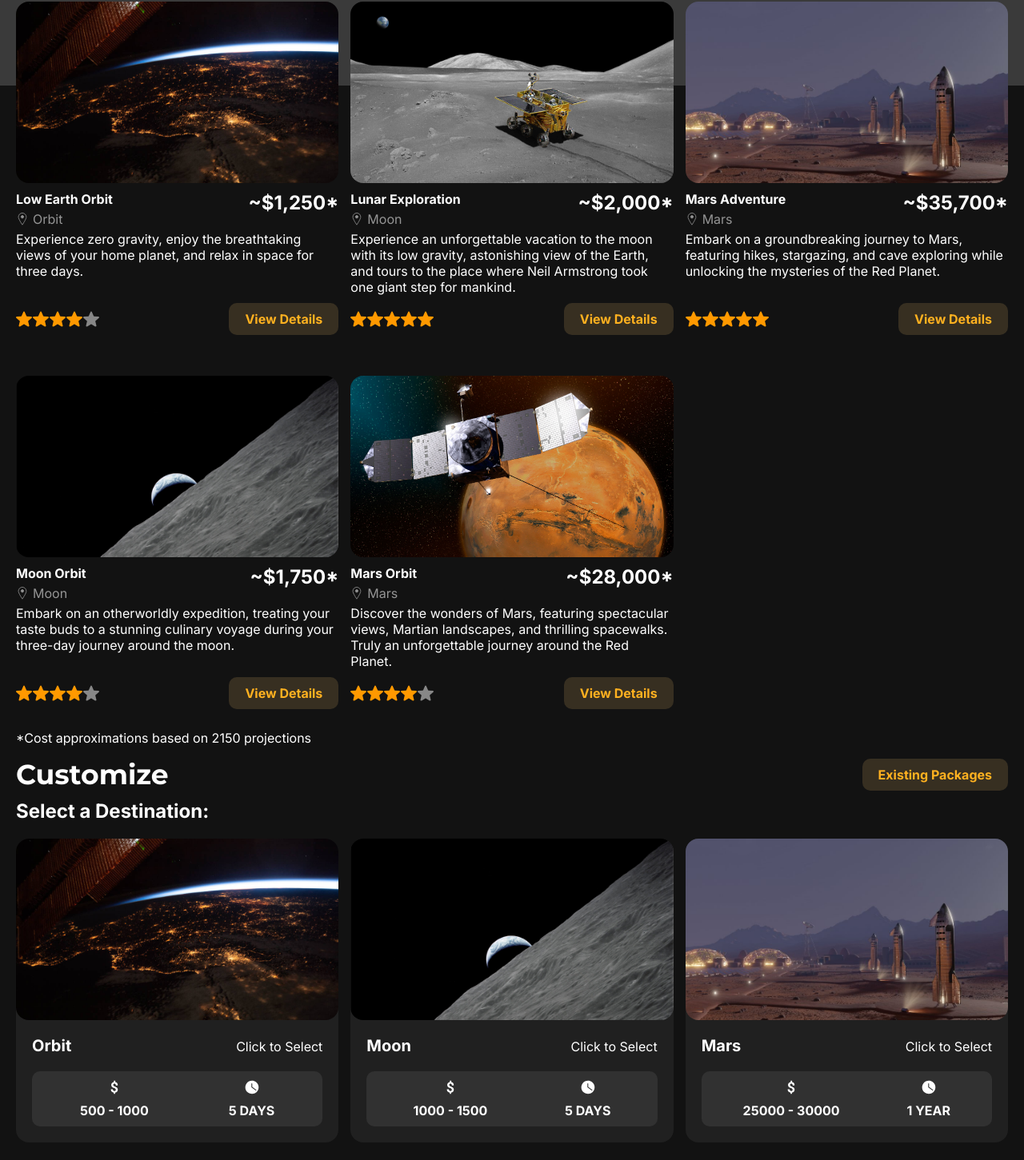
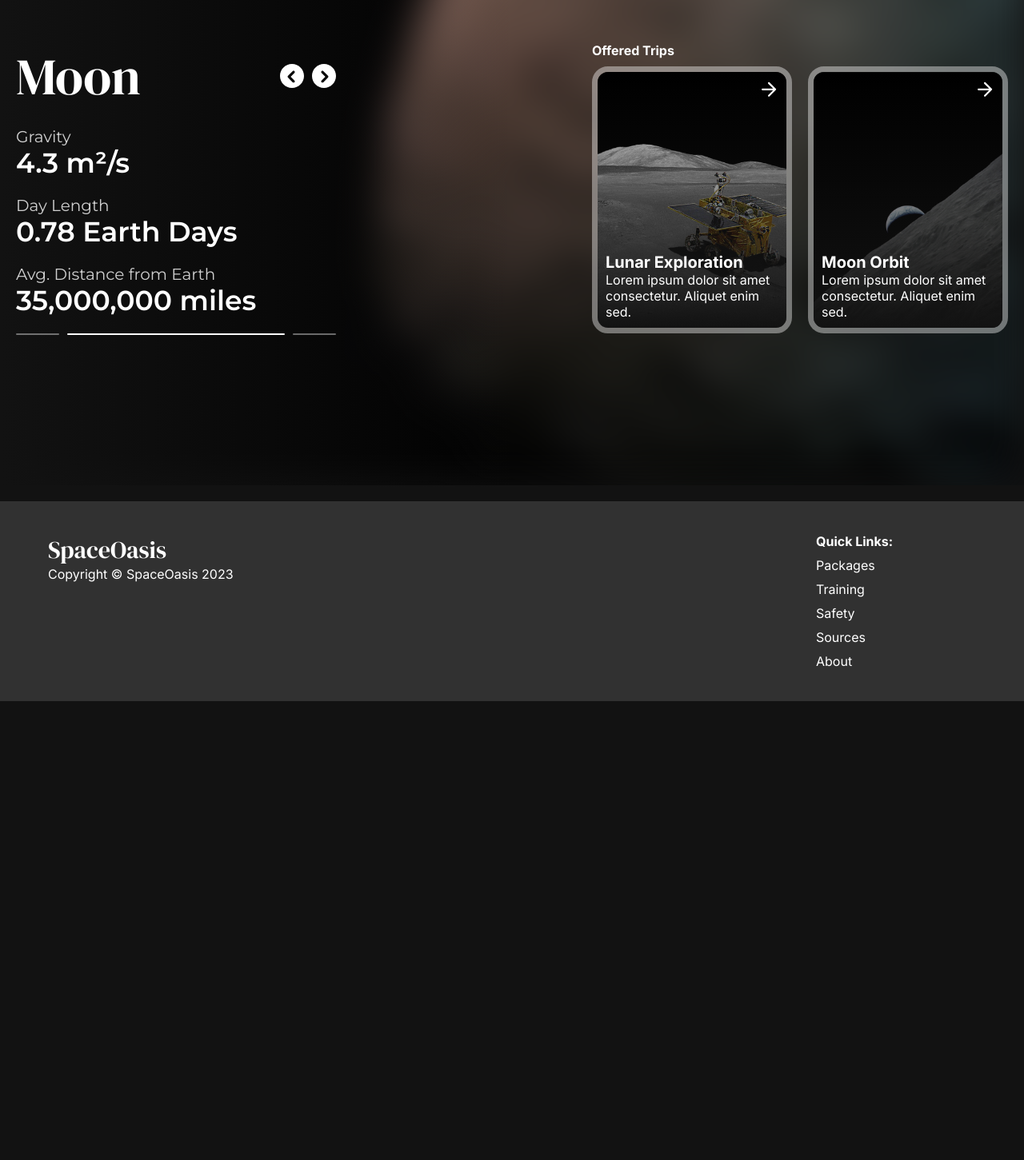
Before and after one commit to Achintya72/space-oasis, a Next.js app: page /packages in a window 1280 px wide. Shown: the part 193-1644 px from the top of the page at 80% size. After the commit the page ends 1070 px from the top, so only its background shows below. Built offline with nearby package versions, Linux system fonts and the light colour scheme.

Commit message:
Finished Packages

```diff
--- /dev/null
+++ b/components/Icon/LeftButton.jsx
@@ -0,0 +1,7 @@
+export default function LeftButton({ size, onClick }) {
+    return (
+        <svg onClick={onClick} width={size} height={size} viewBox="0 0 45 45" fill="none" xmlns="http://www.w3.org/2000/svg">
+            <path fillRule="evenodd" clipRule="evenodd" d="M22.5 45C10.0736 45 0 34.9264 0 22.5C0 10.0736 10.0736 0 22.5 0C34.9264 0 45 10.0736 45 22.5C45 34.9264 34.9264 45 22.5 45ZM23.7236 13.5623C24.6512 12.6347 26.1552 12.6347 27.0829 13.5623C28.0105 14.4899 28.0105 15.9939 27.0829 16.9216L20.0528 23.9516L27.0829 30.9817C28.0105 31.9093 28.0105 33.4133 27.0829 34.3409C26.1552 35.2686 24.6512 35.2686 23.7236 34.3409L15.0139 25.6313C14.0863 24.7036 14.0863 23.1996 15.0139 22.272L23.7236 13.5623Z" fill="currentColor" />
+        </svg>
+    )
+}
--- /dev/null
+++ b/components/Icon/RightButton.jsx
@@ -0,0 +1,7 @@
+export default function RightButton({ size, onClick }) {
+    return (
+        <svg onClick={onClick} width={size} height={size} viewBox="0 0 45 45" fill="none" xmlns="http://www.w3.org/2000/svg">
+            <path fillRule="evenodd" clipRule="evenodd" d="M22.5 45C34.9264 45 45 34.9264 45 22.5C45 10.0736 34.9264 0 22.5 0C10.0736 0 0 10.0736 0 22.5C0 34.9264 10.0736 45 22.5 45ZM21.2764 13.5623C20.3488 12.6347 18.8448 12.6347 17.9171 13.5623C16.9895 14.4899 16.9895 15.9939 17.9171 16.9216L24.9472 23.9516L17.9171 30.9817C16.9895 31.9093 16.9895 33.4133 17.9171 34.3409C18.8448 35.2686 20.3488 35.2686 21.2764 34.3409L29.9861 25.6313C30.9137 24.7036 30.9137 23.1996 29.9861 22.272L21.2764 13.5623Z" fill="currentColor" />
+        </svg>
+    )
+}
--- a/components/Icon/index.jsx
+++ b/components/Icon/index.jsx
@@ -31,8 +31,10 @@ import Cart from "./Cart";
 import Calendar from "./Calendar";
 import Arrive from "./Arrive";
 import Depart from "./Depart";
+import RightButton from "./RightButton";
+import LeftButton from "./LeftButton";
 
-function Icon({ name, size }) {
+function Icon({ name, size, onClick = () => { } }) {
     const icons = {
         menu: <MenuIcon size={size} />,
         close: <CloseIcon size={size} />,
@@ -66,7 +68,9 @@ function Icon({ name, size }) {
         cart: <Cart size={size} />,
         calendar: <Calendar size={size} />,
         arrive: <Arrive size={size} />,
-        depart: <Depart size={size} />
+        depart: <Depart size={size} />,
+        rightButton: <RightButton size={size} onClick={onClick} />,
+        leftButton: <LeftButton size={size} onClick={onClick} />
     }
     return icons[name];
 }
--- a/pages/packages/_locationcard.jsx
+++ /dev/null
@@ -1,44 +0,0 @@
-import styles from "./styles.module.css"
-import Image from "next/image";
-import { Icon } from "../../components";
-
-export default function LocationCard({ img, title, time, description, price, active, onClick }) {
-
-    const getStyle = () => {
-        if (active) {
-            return "activeLocationCard";
-        }
-        else {
-            return "locationCard";
-        }
-    }
-
-    return (
-        <div onClick={onClick} className={styles[getStyle()]}>
-            <div className={styles.cardImg}>
-                <Image
-                    src={img}
-                    fill
-                    alt={description}
-                />
-            </div>
-            <div className={styles.locationText}>
-                <div style={{ display: "flex", justifyContent: "space-between", alignItems: "baseline" }}>
-                    <h4>{title}</h4>
-                    <p className={active ? styles.selectedText : null}>{active ? "Selected" : "Click to Select"}</p>
-                </div>
-                <p>{description}</p>
-                <div className={styles.iconPairs}>
-                    <div className={styles.pair}>
-                        <Icon name="money" size={20} />
-                        <p>{price}</p>
-                    </div>
-                    <div className={styles.pair}>
-                        <Icon name="time" size={20} />
-                        <p>{time}</p>
-                    </div>
-                </div>
-            </div>
-        </div>
-    )
-}
--- a/pages/packages/content.json
+++ b/pages/packages/content.json
@@ -4,6 +4,7 @@
             "title": "Low Earth Orbit",
             "img": "/static/packages/LowEarthOrbit.jpg",
             "description": "Experience zero gravity, enjoy the breathtaking views of your home planet, and relax in space for three days.",
+            "short_description": "Lorem ipsum dolor sit amet consectetur. Aliquet enim sed.",
             "price": 1250,
             "location": "Orbit",
             "stars": 4
@@ -12,6 +13,7 @@
             "title": "Lunar Exploration",
             "img": "/static/packages/Moon.jpg",
             "description": "Experience an unforgettable vacation to the moon with its low gravity, astonishing view of the Earth, and tours to the place where Neil Armstrong took one giant step for mankind.",
+            "short_description": "Lorem ipsum dolor sit amet consectetur. Aliquet enim sed.",
             "price": 2000,
             "location": "Moon",
             "stars": 5
@@ -20,6 +22,7 @@
             "title": "Mars Adventure",
             "img": "/static/packages/Mars.png",
             "description": "Embark on a groundbreaking journey to Mars, featuring hikes, stargazing, and cave exploring while unlocking the mysteries of the Red Planet.",
+            "short_description": "Lorem ipsum dolor sit amet consectetur. Aliquet enim sed.",
             "price": 35700,
             "location": "Mars",
             "stars": 5
@@ -29,6 +32,7 @@
             "img": "/static/packages/MoonOrbit.jpg",
             "location": "Moon",
             "description": "Embark on an otherworldly expedition, treating your taste buds to a stunning culinary voyage during your three-day journey around the moon.",
+            "short_description": "Lorem ipsum dolor sit amet consectetur. Aliquet enim sed.",
             "price": 1750,
             "stars": 4
         },
@@ -36,6 +40,7 @@
             "title": "Mars Orbit",
             "location": "Mars",
             "description": "Discover the wonders of Mars, featuring spectacular views, Martian landscapes, and thrilling spacewalks. Truly an unforgettable journey around the Red Planet.",
+            "short_description": "Lorem ipsum dolor sit amet consectetur. Aliquet enim sed.",
             "price": 28000,
             "stars": 4,
             "img": "/static/packages/MarsOrbit.jpg"
@@ -43,22 +48,42 @@
     ],
     "locations": [
         {
-            "img": "/static/packages/LowEarthOrbit.jpg",
-            "price": "500 - 1000",
-            "time": "5 DAYS",
-            "title": "Orbit"
+            "img": "/static/Gallery/LowEarth1.png",
+            "packages": [
+                0
+            ],
+            "info": {
+                "gravity": 4.3,
+                "day_length": 0.78,
+                "distance": 35000000
+            },
+            "name": "Earth"
         },
         {
-            "img": "/static/packages/MoonOrbit.jpg",
-            "price": "1000 - 1500",
-            "time": "5 DAYS",
-            "title": "Moon"
+            "img": "/static/LunarOrbit/2.jpg",
+            "packages": [
+                1,
+                3
+            ],
+            "info": {
+                "gravity": 4.3,
+                "day_length": 0.78,
+                "distance": 35000000
+            },
+            "name": "Moon"
         },
         {
-            "img": "/static/packages/Mars.png",
-            "price": "25000 - 30000",
-            "time": "1 YEAR",
-            "title": "Mars"
+            "img": "/static/Gallery/7.jpg",
+            "packages": [
+                2,
+                4
+            ],
+            "name": "Mars",
+            "info": {
+                "gravity": 4.3,
+                "day_length": 0.78,
+                "distance": 35000000
+            }
         }
     ],
     "activities": {
--- a/pages/packages/index.jsx
+++ b/pages/packages/index.jsx
@@ -1,28 +1,19 @@
 import Head from 'next/head';
 import Image from 'next/image';
 import styles from './styles.module.css';
-import { Navbar, Button, Footer } from "../../components";
+import { Navbar, Button, Footer, Icon } from "../../components";
 import Wrapper from "../../components/Wrapper/index";
 import PackageCard from "./_packagecard";
-import LocationCard from "./_locationcard"
 import data from "./content.json";
 import { useState } from 'react';
-import ActivityCard from './_activitycard';
 import QuoteForm from './_quoteForm';
 import useGetVisibility from "../api/_useGetVisibility";
+import { useRouter } from 'next/router';
 
 export default function Packages() {
-    const [custom, changeCustom] = useState(false);
-    const [location, updateLocation] = useState("");
-    const [activities, changeActivity] = useState([]);
-
-    const goTo = (url) => {
-        const element = document.getElementById(url);
-        if (element) {
-            element.scrollIntoView({ behavior: "smooth" })
-        }
-    }
-
+    const router = useRouter();
+    const [index, changeIndex] = useState(1);
+    const planet = data.locations[index];
     return (
         <>
             <Head>
@@ -30,84 +21,62 @@ export default function Packages() {
                 <meta name="description" content="Generated by create next app" />
                 <link rel="icon" href="/favicon.ico" />
             </Head>
-            <Wrapper>
+            <Wrapper styles={styles.packagesRoot}>
                 <Navbar />
-                <h1>Choose a Package</h1>
-                <section id="existing">
-                    <div className={styles.header}>
-                        <h2>Pick an Existing Package</h2>
-                        <Button size="regular" onClick={() => goTo("customize")}>Or Customize</Button>
+                <div className={styles.bgOverlay} />
+                <section className={styles.existing}>
+                    <div className={styles.stats}>
+                        <div style={{ flex: 1, display: "flex", justifyContent: "space-between", alignItems: "center" }}>
+                            <h1>{planet.name}</h1>
+                            <div style={{ display: "flex", gap: "10px" }}>
+                                {index == 0 ? <div style={{ width: "30px", height: "30px" }} /> :
+                                    <Icon name="leftButton" size={30} onClick={() => changeIndex(prev => prev - 1)} />
+                                }
+                                {index == 2 ? <div style={{ width: "30px", height: "30px" }} /> :
+                                    <Icon name="rightButton" size={30} onClick={() => changeIndex(prev => prev + 1)} />
+                                }
+                            </div>
+                        </div>
+                        <div className={styles.stat}>
+                            <p>Gravity</p>
+                            <h2>{planet.info.gravity} m&sup2;/s</h2>
+                        </div>
+                        <div className={styles.stat}>
+                            <p>Day Length</p>
+                            <h2>{planet.info.day_length} Earth Days</h2>
+                        </div>
+                        <div className={styles.stat}>
+                            <p>Avg. Distance from Earth</p>
+                            <h2>{planet.info.distance.toLocaleString()} miles</h2>
+                        </div>
+                        <div style={{ display: "flex", gap: "10px" }}>
+                            <div className={index == 0 ? styles.on : styles.off} />
+                            <div className={index == 1 ? styles.on : styles.off} />
+                            <div className={index == 2 ? styles.on : styles.off} />
+                        </div>
                     </div>
-                    <div className={styles.bookBack} />
-                    <div className={styles.cardGrid}>
-                        {data["packages"].map((value, index) => (
-                            <PackageCard
-                                key={`package-${index}`}
-                                title={value.title}
-                                description={value.description}
-                                location={value.location}
-                                stars={value.stars}
-                                img={value.img}
-                                price={value.price}
-                                changeCustom={changeCustom}
-                            />
-                        ))}
-                    </div>
-                    <p>*Cost approximations based on 2150 projections</p>
-                </section>
-                <section id='customize' style={{ paddingTop: "15px" }}>
-                    <div className={styles.header}>
-                        <h2>Customize</h2>
-                        <Button size="regular" onClick={() => goTo("existing")}>Existing Packages</Button>
-                    </div>
-                    <h3 style={{ marginTop: "10px", marginBottom: "10px" }}>
-                        Select a Destination:
-                    </h3>
-                    <div className={styles.cardGrid}>
-                        {data["locations"].map((value, index) => (
-                            <LocationCard
-                                key={`location-${index}`}
-                                title={value.title}
-                                description={value.description}
-                                img={value.img}
-                                price={value.price}
-                                time={value.time}
-                                active={location == value.title}
-                                onClick={() => updateLocation(value.title)}
-                            />
-                        ))}
-                    </div>
-                    <h3 style={{ marginTop: "10px", marginBottom: "10px" }}>
-                        Select Your Activities:
-                    </h3>
-                    <div className={styles.cardGrid}>
-                        {data["activities"][location].map((value, index) => (
-                            <ActivityCard
-                                key={`activity-${location}-${index}`}
-                                title={value.title}
-                                age={value.age}
-                                description={value.description}
-                                img={value.img}
-                                alt={value.alt}
-                                cost={value.cost}
-                                time={value.time}
-                                active={activities.includes(index)}
-                                onClick={() => changeActivity(prev => {
-                                    if (prev.includes(index)) {
-                                        return prev.filter(val => val != index);
-                                    }
-                                    else {
-                                        return [...prev, index]
-                                    }
-                                })} />
-                        ))}
-                        {location == "" ? "Please select a location to select your activities" : ""}
+                    <div style={{ display: "flex", flexDirection: "column", gap: "10px" }}>
+                        <p><strong>Offered Trips</strong></p>
+                        <div style={{ display: "flex", gap: "20px" }}>
+                            {planet.packages.map(packageI => {
+                                let p = data.packages[packageI];
+                                return (
+                                    <div key={p.title} className={styles.package} onClick={() => router.push(`/packages/${p.title}`)}>
+                                        <Image src={p.img} alt={p.alt} fill />
+                                        <div className={styles.overlay}>
+                                            <Icon size={24} name="right" />
+                                            <div>
+                                                <h4 >{p.title}</h4>
+                                                <p className={styles.description}>{p.short_description}</p>
+                                            </div>
+                                        </div>
+                                    </div>
+                                )
+                            })}
+                        </div>
                     </div>
                 </section>
-                <h3 style={{ marginTop: "20px" }}>
-                    Get A Quote:
-                </h3>
-                <QuoteForm />
+                <Image className={styles.bgImg} src={planet.img} alt={planet.name} fill />
             </Wrapper>
             <Footer />
         </>
--- a/pages/packages/styles.module.css
+++ b/pages/packages/styles.module.css
@@ -25,71 +25,6 @@
   align-items: center;
 }
 
-.header button {
-  z-index: 3;
-}
-/* Location Card Styles */
-.locationCard,
-.activeLocationCard {
-  border-radius: var(--font-size-p);
-  background: var(--clr-background-s1);
-  flex: 1;
-  display: flex;
-  flex-direction: column;
-  color: #fff;
-  width: 100%;
-  margin-bottom: 10px;
-  margin-top: 10px;
-  transition: all 200ms ease-in;
-}
-.locationCard {
-  border-bottom: 0px solid var(--clr-background);
-  box-sizing: border-box;
-}
-
-.locationCard:hover,
-.locationCard:focus {
-  box-shadow: 2px 0px 10px rgba(255, 255, 255, 0.5);
-  cursor: pointer;
-}
-.activeLocationCard {
-  border-bottom: 3px solid var(--clr-primary);
-}
-.locationText {
-  padding: 20px;
-  display: flex;
-  flex-direction: column;
-  gap: 10px;
-}
-.iconPairs {
-  display: flex;
-  justify-content: space-around;
-}
-.locationCard .iconPairs,
-.activeLocationCard .iconPairs {
-  background-color: var(--clr-background-s2);
-  padding: 10px;
-  border-radius: 10px;
-}
-.bookBack {
-  position: absolute;
-  left: 0;
-  top: 0;
-  width: 100%;
-  height: min(45vh, 300px);
-  background-color: #fff;
-  opacity: 17%;
-  z-index: 0;
-}
-.pair {
-  display: flex;
-  flex-direction: column;
-  align-items: center;
-  gap: 5px;
-}
-.pair p {
-  font-weight: 700;
-}
 .cardImg {
   aspect-ratio: 16 / 9;
   position: relative;
@@ -110,56 +45,99 @@
   column-gap: 15px;
   row-gap: 15px;
 }
-
-.activityCard {
-  padding: 5px;
-  background-color: var(--clr-background-s1);
-  border-radius: 20px;
+.packagesRoot {
   position: relative;
-  transition: border-bottom 300ms ease-out;
-}
-.activityCard:hover,
-.activityCard:focus {
-  cursor: pointer;
+  height: 100vh;
+  display: flex;
+  flex-direction: column;
+  overflow: hidden;
 }
 
-.activityImg {
+.package {
+  max-width: 250px;
+  min-width: 250px;
+  aspect-ratio: 3/ 4;
   position: relative;
-  aspect-ratio: 16/9;
+  border-radius: 20px;
   overflow: hidden;
-  border-radius: 15px;
+  border: 7px solid rgba(255, 255, 255, 0.4);
+  box-sizing: border-box;
 }
-.activityImg img {
+
+.overlay {
+  background: linear-gradient(to bottom, rgba(18, 18, 18, 0), #121212);
+  position: absolute;
+  z-index: 5;
+  width: 100%;
+  height: 100%;
+  padding: 10px;
+  box-sizing: border-box;
+  display: flex;
+  flex-direction: column;
+  justify-content: space-between;
+  align-items: flex-end;
+}
+.bgImg {
+  width: 100%;
+  height: 100vh;
+  object-fit: cover;
+  z-index: 0;
+  filter: blur(25px);
+  position: absolute;
+}
+.bgOverlay {
+  position: absolute;
+  background: linear-gradient(to left, rgba(18, 18, 18, 0) 50%, #121212);
+  height: 100%;
+  width: 100%;
+  z-index: 1;
+  left: 0;
+}
+.package img {
   object-fit: cover;
 }
-.overlay {
-  position: absolute;
-  top: 5px;
-  left: 5px;
-  width: calc(100% - 10px);
-  aspect-ratio: 16/9;
-  background: linear-gradient(to bottom, rgba(0, 0, 0, 0.5), rgba(0, 0, 0, 0));
-  padding: 25px 25px 20px 25px;
+
+.existing {
+  position: relative;
+  z-index: 2;
+  display: flex;
+  align-items: center;
   box-sizing: border-box;
-  border-radius: 15px;
+  flex: 1 1 auto;
+  justify-content: space-between;
+}
+.stats {
+  max-width: 400px;
+  flex: 1;
   display: flex;
   flex-direction: column;
-  gap: 10px;
-}
-.activityCard .iconPairs {
-  padding: 10px;
-}
-.cardHeader {
-  display: flex;
-  justify-content: space-between;
+  gap: 20px;
 }
 
-.active {
-  border-bottom: 4px solid var(--clr-primary);
+.stat h2 {
+  font-weight: 600;
 }
 
-.inactive {
-  border-bottom: 4px solid var(--clr-background-s2);
+.stat p {
+  font-size: 20px;
+  font-family: "Montserrat", sans-serif;
+  font-weight: 300;
+  opacity: 80%;
+}
+.on,
+.off {
+  height: 2px;
+  border-radius: 2px;
+  transition: all ease-in-out 300ms;
+}
+
+.on {
+  flex: 5;
+  background-color: white;
+}
+.off {
+  flex: 1;
+  background-color: rgba(255, 255, 255, 0.4);
 }
 @media screen and (max-width: 975px) {
   .cardGrid {
@@ -175,21 +153,6 @@
     transition-delay: 0ms !important;
   }
 }
-.card:nth-child(2) {
-  transition-delay: 100ms;
-}
-.card:nth-child(3) {
-  transition-delay: 200ms;
-}
-.card:nth-child(4) {
-  transition-delay: 300ms;
-}
-.card:nth-child(5) {
-  transition-delay: 400ms;
-}
-.card:nth-child(6) {
-  transition-delay: 500ms;
-}
 
 .show,
 .hide {
@@ -204,8 +167,3 @@
   transform: translateY(10%);
   opacity: 0;
 }
-.viewMore,
-.selectedText {
-  color: var(--clr-primary);
-  font-weight: 600;
-}
```
Also changed, not shown: pages/packages/_activitycard.jsx (deleted, +0 -54 lines).
